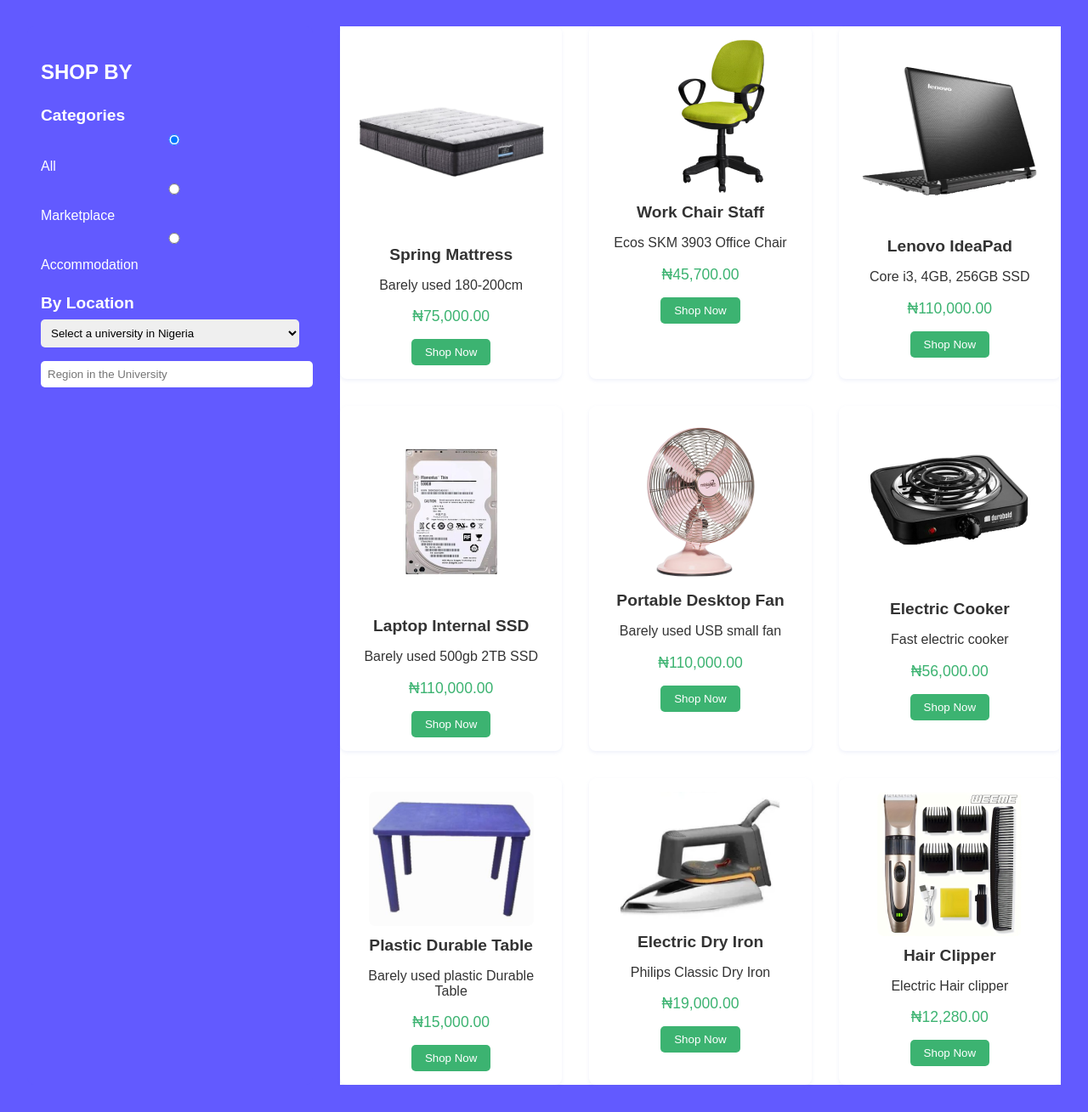
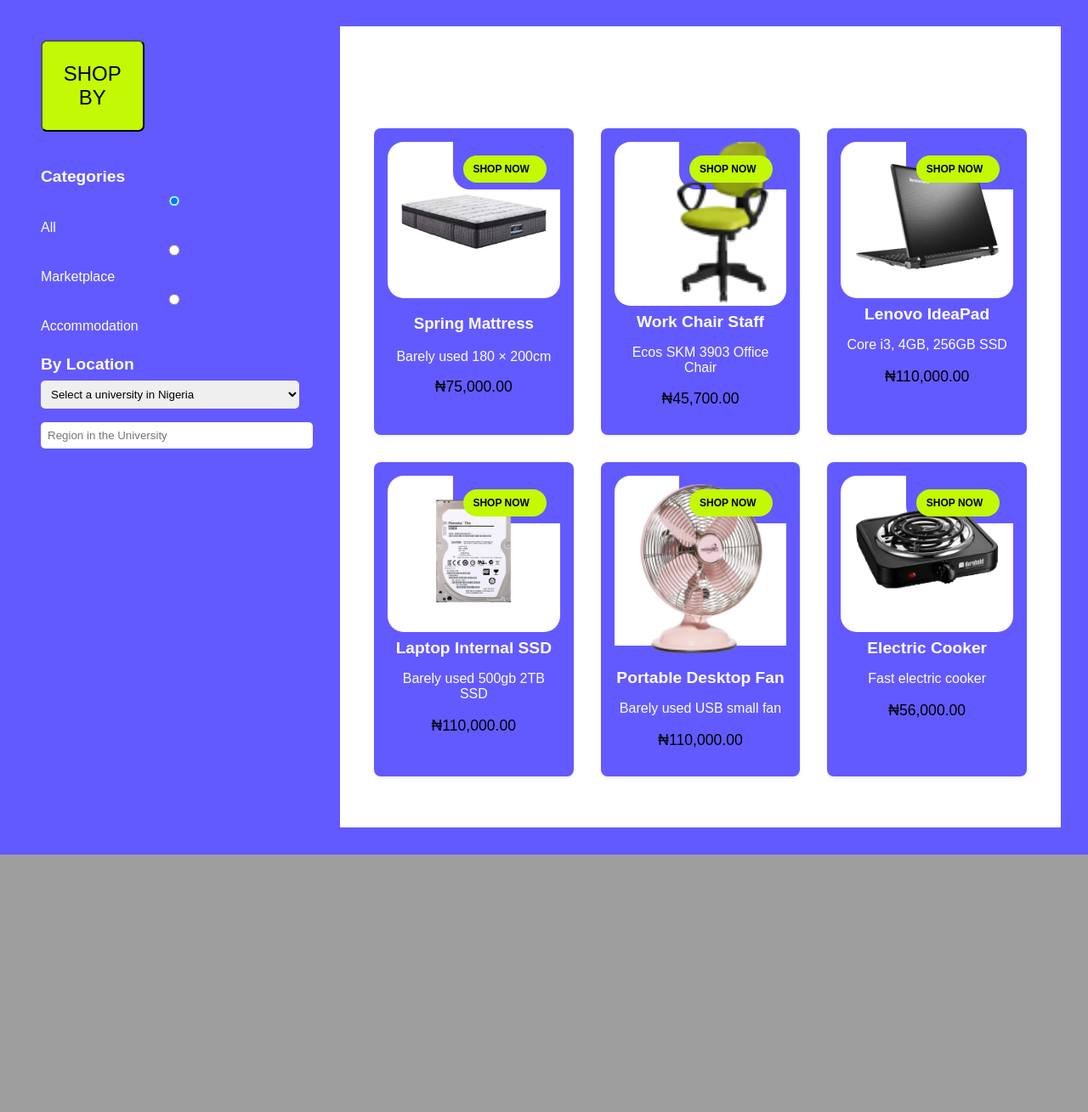
Before and after one commit to codeAKstan/Swivly, a Django app: template registration/templates/registration/index.html in a window 1280 px wide. Shown: the part 970-2279 px from the top of the page at 85% size. After the commit the page ends 1976 px from the top, so only its background shows below. Run offline with Django 5.2, Linux system fonts and the light colour scheme; the template is opened without the code that fills it, so the values that code supplies are empty.

Commit message:
Made changes to the index page, made the curved image background

```diff
--- a/Swivly/settings.py
+++ b/Swivly/settings.py
@@ -31,6 +31,7 @@ ALLOWED_HOSTS = []
 # Application definition
 
 INSTALLED_APPS = [
+    'registration.apps.RegistrationConfig',
     'django.contrib.admin',
     'django.contrib.auth',
     'django.contrib.contenttypes',
--- a/Swivly/urls.py
+++ b/Swivly/urls.py
@@ -15,8 +15,9 @@ Including another URLconf
     2. Add a URL to urlpatterns:  path('blog/', include('blog.urls'))
 """
 from django.contrib import admin
-from django.urls import path
+from django.urls import path, include
 
 urlpatterns = [
     path('admin/', admin.site.urls),
+    path('', include('registration.urls', namespace='registration'))
 ]
--- a/registration/static/css/styles.css
+++ b/registration/static/css/styles.css
@@ -2,7 +2,7 @@ body {
     margin: 0;
     font-family: Arial, sans-serif;
     color: #333;
-    background-color: #625aff;
+    /* background-color: #625aff; */
 }
 
 .header {
@@ -50,7 +50,7 @@ body {
     border-radius: 30px;
 }
 
-.auth .btn.signup {
+.auth .btn.cart {
     background-color: #C3F904;
     color: #000;
     border-radius: 30px;
@@ -120,9 +120,13 @@ body {
     width: 25%;
 }
 
-.filter-sidebar h3 {
+.filter-sidebar button {
+    background-color: #C3F904;
+    padding: 1.5rem;
     font-size: 1.5rem;
     margin-bottom: 1rem;
+    border-radius: 7px;
+    width: 40%;
 }
 
 .filter-group h4 {
@@ -153,20 +157,71 @@ body {
     gap: 2rem;
     flex: 1;
     background-color: white;
+    padding: 60px 40px;
+    padding-top: 120px;
 }
 
 .product-card {
-    background-color: white;
+    background-color: #625aff;
     border-radius: 8px;
     box-shadow: 0 2px 4px rgba(97, 117, 202, 0.1);
     text-align: center;
     padding: 1rem;
+    position: relative;
 }
 
-.product-card img {
-    max-width: 100%;
+.product-card .img-container {
+    background-image: url('/static/img/curve.png');
+    /* background-color: #fff; */
+    background-repeat: no-repeat;
+    border-radius: 19px;
+}
+
+.product-card .curve {
+    position: absolute;
+    top: 16px;
+    right: 16px;
+    width: 70px;
+    background-color: #625aff;
+    color: white;
+    padding: 28px 28px;
+    font-size: 12px;
+    border-radius: 0 0 0 20px;
+    border-top-left-radius: -20px;
+    font-weight: bold;
+    cursor: pointer;
+}
+
+.product-card .badge {
+    position: absolute;
+    top: 16px;
+    right: 16px;
+    width: 70px;
+    background-color: #C3F904;
+    color: #000;
+    padding: 9px 18px;
+    padding-left: 10px;
+    font-size: 12px;
+    border-radius: 20px;
+    font-weight: bold;
+    cursor: pointer;
+    z-index: 111;
+}
+
+.product-card .img-container img {
+    /* max-width: 100%; */
+    position: relative;
+    width: 180px;
     height: auto;
     border-radius: 8px;
+}
+
+.product-card .content {
+    color: white;
+}
+
+.product-card .content .price {
+    color: #000;
 }
 
 .product-card h5 {
--- a/registration/templates/registration/base.html
+++ b/registration/templates/registration/base.html
@@ -7,6 +7,7 @@
     <meta name="viewport" content="width=device-width, initial-scale=1.0">
     <title>Campus Marketplace</title>
     <link href="{% static 'css/styles.css' %}" rel="stylesheet">
+    <link rel="shortcut icon" href="{% static 'img/favicon.png' %}" type="image/x-icon">
 
 </head>
 
@@ -24,7 +25,7 @@
                 <a href="#">Contact Us</a>
                 <div class="auth">
                     <button class="btn login">Log In</button>
-                    <button class="btn signup">Sign Up</button>
+                    <button class="btn cart"><img src="{% static 'img/cart.png' %}" alt="cart"> Cart</button>
                 </div>
             </nav>
         </div>
--- a/registration/templates/registration/index.html
+++ b/registration/templates/registration/index.html
@@ -17,7 +17,8 @@
 <section class="shop-section">
     <div class="shop-container">
         <aside class="filter-sidebar">
-            <h3>SHOP BY</h3>
+            <!-- <h3>SHOP BY</h3> -->
+            <button>SHOP BY</button>
             <div class="filter-group">
                 <h4>Categories</h4>
                 <label><input type="radio" name="category" value="all" checked> All</label>
@@ -37,68 +38,120 @@
 
         <div class="products-grid">
             <div class="product-card">
+                <div class="curve">
+                    <div class="badge">SHOP NOW</div>
+                </div>
+                <div class="img-container">
                     <img src="{% static 'img/mattress.png' %}" alt="Spring Mattress">
-                <h5>Spring Mattress</h5>
-                <p>Barely used 180-200cm</p>
-                <p class="price">₦75,000.00</p>
-                <button class="btn shop-now">Shop Now</button>
+                </div>
+                <div class="content">
+                    <h3>Spring Mattress</h3>
+                    <p>Barely used 180 × 200cm</p>
+                    <div class="price">
+                        <span>₦75,000.00</span>
+                    </div>
+
+                </div>
             </div>
             <div class="product-card">
-                <img src="{% static 'img/chair.png' %}" alt="Work Chair Staff">
+                <div class="curve">
+                    <div class="badge">SHOP NOW</div>
+                </div>
+                <div class="img-container">
+                    <img src="{% static 'img/chair.png' %}" alt="chair">
+                </div>
+                <div class="content">
                     <h5>Work Chair Staff</h5>
                     <p>Ecos SKM 3903 Office Chair</p>
                     <p class="price">₦45,700.00</p>
-                <button class="btn shop-now">Shop Now</button>
+                </div>
             </div>
             <div class="product-card">
+                <div class="curve">
+                    <div class="badge">SHOP NOW</div>
+                </div>
+                <div class="img-container">
                     <img src="{% static 'img/laptop.png' %}" alt="Lenovo IdeaPad">
+                </div>
+                <div class="content">
                     <h5>Lenovo IdeaPad</h5>
                     <p>Core i3, 4GB, 256GB SSD</p>
                     <p class="price">₦110,000.00</p>
-                <button class="btn shop-now">Shop Now</button>
+                </div>
+
             </div>
             <div class="product-card">
+                <div class="curve">
+                    <div class="badge">SHOP NOW</div>
+                </div>
+                <div class="img-container">
                     <img src="{% static 'img/harddisk.png' %}" alt="ssd harddisk">
+                </div>
+                <div class="content">
                     <h5>Laptop Internal SSD</h5>
                     <p>Barely used 500gb 2TB SSD</p>
                     <p class="price">₦110,000.00</p>
-                <button class="btn shop-now">Shop Now</button>
+                </div>
+
             </div>
             <div class="product-card">
+                <div class="curve">
+                    <div class="badge">SHOP NOW</div>
+                </div>
+                <div class="img-container">
                     <img src="{% static 'img/fan.png' %}" alt="Electric fan">
+                </div>
+                <div class="content">
                     <h5>Portable Desktop Fan</h5>
                     <p>Barely used USB small fan</p>
                     <p class="price">₦110,000.00</p>
-                <button class="btn shop-now">Shop Now</button>
+                </div>
+
             </div>
             <div class="product-card">
+                <div class="curve">
+                    <div class="badge">SHOP NOW</div>
+                </div>
+                <div class="img-container">
                     <img src="{% static 'img/gas.png' %}" alt="Electric cooker">
+                </div>
+                <div class="content">
                     <h5>Electric Cooker</h5>
                     <p>Fast electric cooker</p>
                     <p class="price">₦56,000.00</p>
-                <button class="btn shop-now">Shop Now</button>
                 </div>
-            <div class="product-card">
+
+            </div>
+            <!-- <div class="product-card">
+                <div class="curve">
+                    <div class="badge">SHOP NOW</div>
+                </div>
                 <img src="{% static 'img/table.png' %}" alt="table">
                 <h5>Plastic Durable Table</h5>
                 <p>Barely used plastic Durable Table</p>
                 <p class="price">₦15,000.00</p>
-                <button class="btn shop-now">Shop Now</button>
+
+            </div> -->
+            <!-- <div class="product-card">
+                <div class="curve">
+                    <div class="badge">SHOP NOW</div>
                 </div>
-            <div class="product-card">
                 <img src="{% static 'img/iron.png' %}" alt="Electric iron">
                 <h5>Electric Dry Iron</h5>
                 <p>Philips Classic Dry Iron</p>
                 <p class="price">₦19,000.00</p>
-                <button class="btn shop-now">Shop Now</button>
+
+            </div> -->
+            <!-- <div class="product-card">
+                <div class="curve">
+                    <div class="badge">SHOP NOW</div>
                 </div>
-            <div class="product-card">
                 <img src="{% static 'img/hairclipper.png' %}" alt="hair clipper">
                 <h5>Hair Clipper</h5>
                 <p>Electric Hair clipper</p>
                 <p class="price">₦12,280.00</p>
-                <button class="btn shop-now">Shop Now</button>
-            </div>
+
+            </div> -->
         </div>
     </div>
 </section>
```
Also changed, not shown: registration/static/css/try.html (added, +131 -0 lines), registration/static/img/cart.png (added), registration/static/img/chair.png, registration/static/img/curve.png (added), registration/static/img/favicon.png (added). Lines whose indentation alone changed are shown as unchanged.
